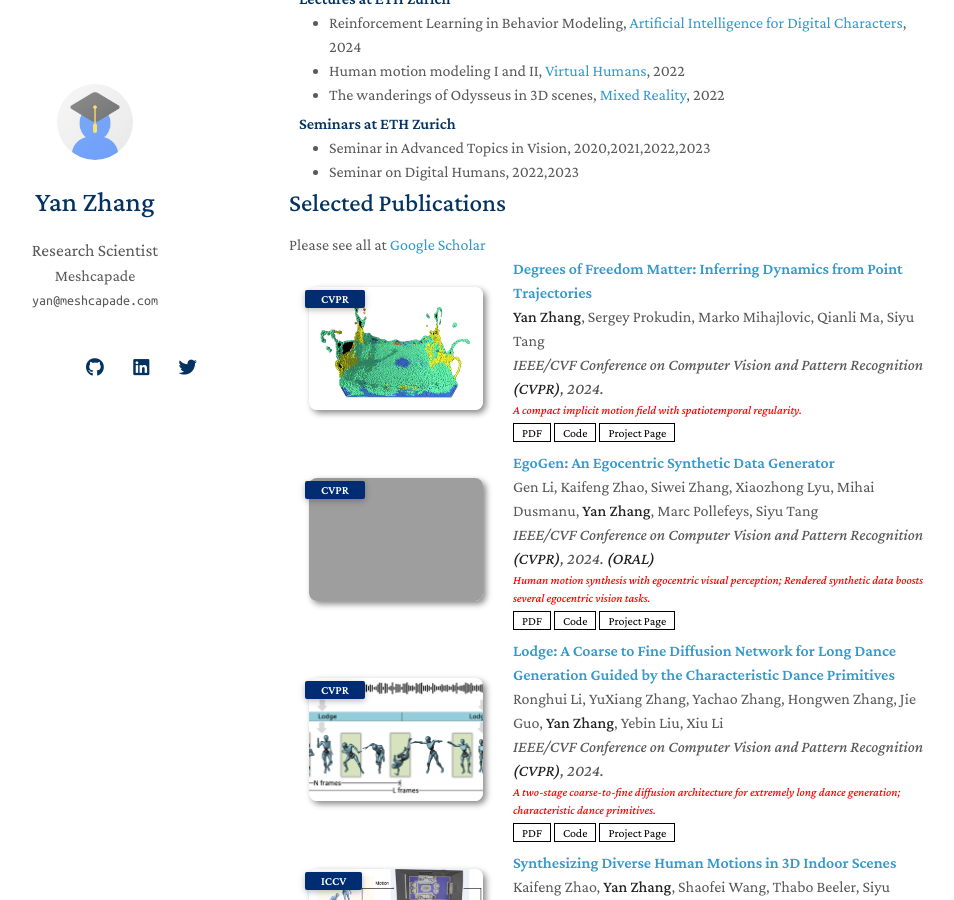
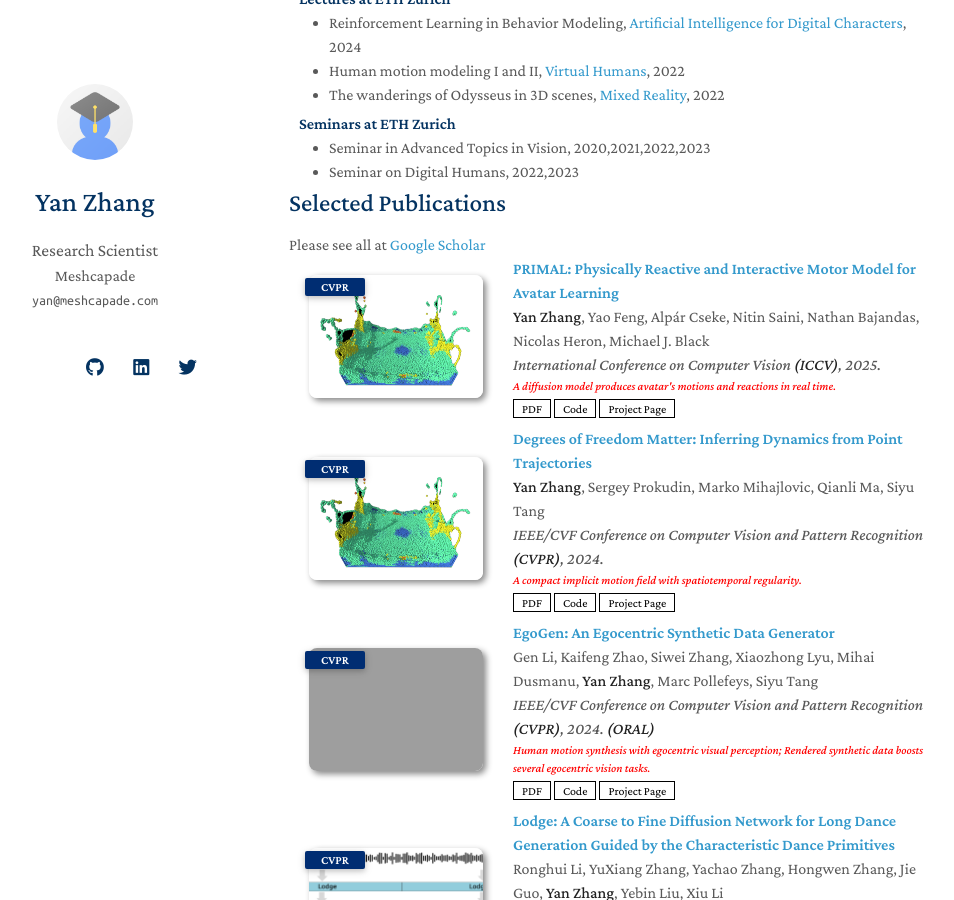
Before and after one commit to yz-cnsdqz/yz-cnsdqz.github.io, a Jekyll site: the page built from index.md, in a window 1280 px wide and 900 px high, scrolled down 1459 px. Shown: the whole window, without its empty margins (181-1135 px from the left). Built offline with Jekyll 4.4.1, drawn with Linux system fonts in a browser that asks for light colours; nearby versions of some CDN libraries; a style sheet for code colours, icons or effects is not loaded; some of the changed text lies outside the part shown; grey boxes are pictures that could not be loaded.

Commit message:
update page

```diff
--- a/_includes/publications.md
+++ b/_includes/publications.md
@@ -4,6 +4,30 @@
 <ol class="bibliography">
 
 Please see all at <a href="https://scholar.google.com/citations?user=5VpkLO8AAAAJ&hl=en">Google Scholar</a>
+
+
+
+
+<li>
+<div class="pub-row">
+  <div class="col-sm-3 abbr" style="position: relative;padding-right: 15px;padding-left: 15px;">
+    <img src="assets/img/doma.png" class="teaser img-fluid z-depth-1">
+    <abbr class="badge">CVPR</abbr>
+  </div>
+  <div class="col-sm-9" style="position: relative;padding-right: 15px;padding-left: 20px;">
+    <div class="title"><a href="https://arxiv.org/abs/2503.17544">PRIMAL: Physically Reactive and Interactive Motor Model for Avatar Learning</a></div>
+    <div class="author"> <strong>Yan Zhang</strong>, Yao Feng, Alpár Cseke, Nitin Saini, Nathan Bajandas, Nicolas Heron, Michael J. Black</div>
+    <div class="periodical"><em>International Conference on Computer Vision <strong>(ICCV)</strong>, 2025.</em></div>
+    <div style="font-size: 12px;color: red;"><em>A diffusion model produces avatar's motions and reactions in real time.</em></div>
+    <div class="links">
+      <a href="https://arxiv.org/abs/2503.17544" class="btn btn-sm z-depth-0" role="button" target="_blank" style="font-size:12px;">PDF</a>
+      <a href="https://yz-cnsdqz.github.io/eigenmotion/PRIMAL/" class="btn btn-sm z-depth-0" role="button" target="_blank" style="font-size:12px;">Code</a>
+      <a href="https://yz-cnsdqz.github.io/eigenmotion/PRIMAL/" class="btn btn-sm z-depth-0" role="button" target="_blank" style="font-size:12px;">Project Page</a>
+    </div>
+  </div>
+</div>
+</li>
+
 
 
 
@@ -182,28 +206,6 @@ Please see all at <a href="https://scholar.google.com/citations?user=5VpkLO8AAAA
 </li>
 
 
-
-<li>
-<div class="pub-row">
-  <div class="col-sm-3 abbr" style="position: relative;padding-right: 15px;padding-left: 15px;">
-    <img src="assets/img/finegrainedseg.png" class="teaser img-fluid z-depth-1">
-    <abbr class="badge">CVPR</abbr>
-  </div>
-  <div class="col-sm-9" style="position: relative;padding-right: 15px;padding-left: 20px;">
-    <div class="title"><a href="https://openaccess.thecvf.com/content_CVPR_2019/html/Zhang_Local_Temporal_Bilinear_Pooling_for_Fine-Grained_Action_Parsing_CVPR_2019_paper.html">Local temporal bilinear pooling for fine-grained action parsing</a></div>
-    <div class="author"><strong>Yan Zhang</strong>, Siyu Tang, Krikamol Muandet, Christian Jarvers, Heiko Neumann</div>
-    <div class="periodical"><em>IEEE/CVF Conference on Computer Vision and Pattern Recognition <strong>(CVPR)</strong>, 2019.</em></div>
-    <div style="font-size: 12px;color: red;"><em>A novel plug-in bilinear pooling layer for fine-grained action segmentation. </em></div>
-    <div class="links">
-      <a href="https://openaccess.thecvf.com/content_CVPR_2019/html/Zhang_Local_Temporal_Bilinear_Pooling_for_Fine-Grained_Action_Parsing_CVPR_2019_paper.html" class="btn btn-sm z-depth-0" role="button" target="_blank" style="font-size:12px;">PDF</a>
-      <a href="https://github.com/yz-cnsdqz/TemporalActionParsing-FineGrained" class="btn btn-sm z-depth-0" role="button" target="_blank" style="font-size:12px;">Code</a>
-      <a href="https://ps.is.mpg.de/publications/bilinear2018" class="btn btn-sm z-depth-0" role="button" target="_blank" style="font-size:12px;">Project Page</a>
-    </div>
-  </div>
-</div>
-</li>
-
-
 <li>
 <div class="pub-row">
   <div class="col-sm-3 abbr" style="position: relative;padding-right: 15px;padding-left: 15px;">
--- a/index.md
+++ b/index.md
@@ -20,11 +20,12 @@ My research covers human motion and behavior synthesis, 3D human perception, gen
 
 
 ## News
+- **[Jun. 2025]** [PRIMAL](https://yz-cnsdqz.github.io/eigenmotion/PRIMAL/) is accepted by ICCV'25.
 - **[Apr. 2025]** Guest lecturer about **RL in Behavior Modeling** in [Artificial Intelligence for Digital Characters - SS 25](https://cgl.ethz.ch/teaching/aichar25/home.php), hosted by Dr. Rafael Wampfler, Computer Graphics Lab, ETH Zurich.
 - **[Apr. 2025]** [SmallGS](https://yuxinyao620.github.io/SmallGS/) for camera motion estimation in Tiktok-like videos is accepted as a CVPR'25 workshop paper.
 - **[Dec. 2024]** Co-organizer of the [3D Human Understanding Workshop](https://sites.google.com/view/3d-humans-cvpr2025) at CVPR'25.
 - **[Sep. 2024]** Serve as area chair for CVPR'25.
-- **[Sep. 2024]** Organizing the workshop of [Foundation Models for 3D Humans](https://human-foundation.github.io/workshop-eccv-2024/) at ECCV'24.
+
 
 {% include_relative _includes/services.md %}
 
```
